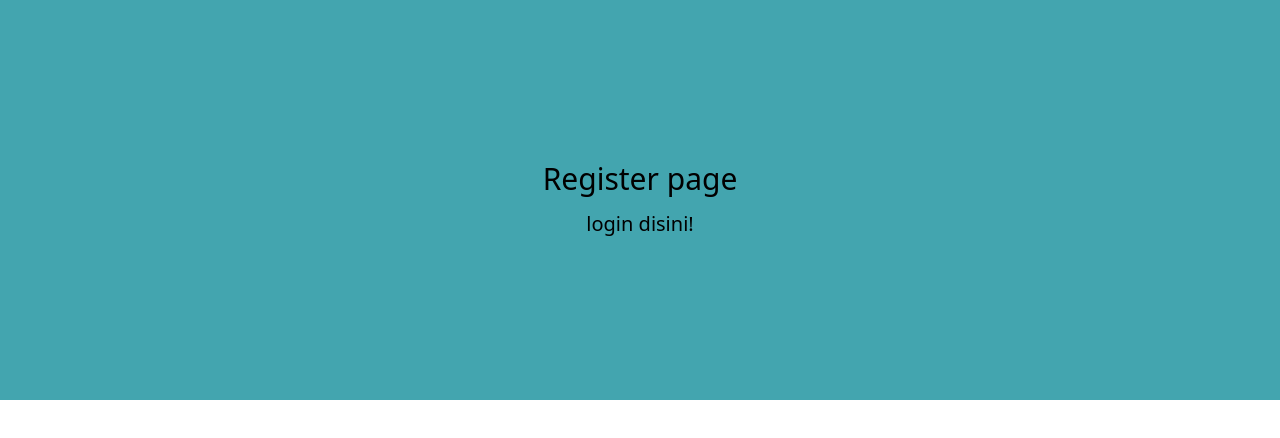
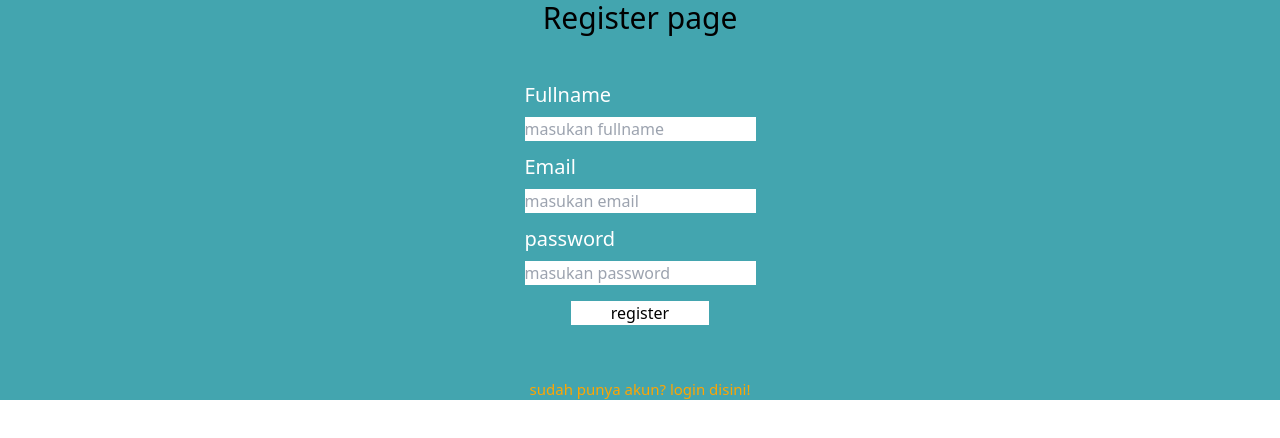
Before and after one commit to Bagza08/my-next-page, a Next.js app: page /auth/register in a window 1280 px wide. Shown: the top 438 px of the page. Built offline with nearby package versions, Linux system fonts and the light colour scheme.

Commit message:
14. auth register

```diff
--- a/package.json
+++ b/package.json
@@ -9,6 +9,7 @@
     "lint": "next lint"
   },
   "dependencies": {
+    "bcrypt": "^5.1.1",
     "firebase": "^10.14.1",
     "next": "14.2.15",
     "next-auth": "^4.24.10",
@@ -17,6 +18,7 @@
     "swr": "^2.2.5"
   },
   "devDependencies": {
+    "@types/bcrypt": "^5.0.2",
     "@types/node": "^20",
     "@types/react": "^18",
     "@types/react-dom": "^18",
--- a/src/lib/firebase/service.ts
+++ b/src/lib/firebase/service.ts
@@ -1,11 +1,15 @@
 import {
+  addDoc,
   collection,
   doc,
   getDoc,
   getDocs,
   getFirestore,
+  query,
+  where,
 } from "firebase/firestore";
 import app from "./init";
+import bcyrp from "bcrypt";
 
 const firestore = getFirestore(app);
 
@@ -28,3 +32,34 @@ export const retrieveDataById = async (collectionName: string, id: string) => {
 
   return data;
 };
+
+export const signUp = async (
+  userdata: {
+    email: string;
+    fullname: string;
+    password: string;
+    role?: string;
+  },
+  callback: (arg0: boolean, arg1: string) => void
+) => {
+  const q = query(
+    collection(firestore, "users"),
+    where("email", "==", userdata.email)
+  );
+
+  const snapshot = await getDocs(q);
+  const data = snapshot.docs.map((doc) => ({
+    id: doc.id,
+    ...doc.data(),
+  }));
+
+  if (data.length > 0) {
+    callback(false, "Email already exist");
+  } else {
+    userdata.password = await bcyrp.hash(userdata.password, 10);
+    userdata.role = "member";
+    await addDoc(collection(firestore, "users"), userdata).then(() => {
+      callback(true, "register success");
+    }).catch((err) => callback(false, err.message));
+  }
+};
--- /dev/null
+++ b/src/pages/api/register.ts
@@ -0,0 +1,25 @@
+// Next.js API route support: https://nextjs.org/docs/api-routes/introduction
+import { signUp } from "@/lib/firebase/service";
+import type { NextApiRequest, NextApiResponse } from "next";
+
+type Data = {
+  status: boolean;
+  message: string;
+};
+
+export default async function handler(
+  req: NextApiRequest,
+  res: NextApiResponse<Data>
+) {
+  if (req.method === "POST") {
+    await signUp(req.body, (status: boolean, message: string) => {
+      if (status) {
+        res.status(200).json({ status, message });
+      } else {
+        res.status(400).json({ status, message });
+      }
+    });
+  }else{
+    res.status(405).json({ status: false, message: "Method not allowed" })
+  }
+}
--- a/src/views/auth/register/index.tsx
+++ b/src/views/auth/register/index.tsx
@@ -1,17 +1,95 @@
 import { useRouter } from "next/router";
 import style from "./Register.module.scss";
+import { useState } from "react";
 
 function RegisterPage() {
+  const [loading, setLoading] = useState(false);
+  const [error, setError] = useState("");
+
   const router = useRouter();
   const handlelogin = () => {
     router.push("/auth/login");
   };
 
+  const handleSubmit = async (event: any) => {
+    event.preventDefault();
+
+    const data = {
+      email: event.target.email.value,
+      fullname: event.target.fullname.value,
+      password: event.target.password.value,
+    };
+
+    const result = await fetch("/api/register", {
+      method: "POST",
+      headers: {
+        "Content-Type": "application/json",
+      },
+      body: JSON.stringify(data),
+    });
+
+    if (result.status === 200) {
+      event.target.reset();
+      setLoading(false);
+      router.push("/auth/login");
+    } else {
+      setLoading(false);
+      setError(result.status === 400 ? "Email already exist" : "");
+    }
+  };
+
   return (
     <div className={style.container}>
       <div className="text-3xl mb-3">Register page</div>
-      <p onClick={handlelogin} style={{ cursor: "pointer", fontSize: "20px" }}>
-        login disini!
+      <div className={style.error}>{error}</div>
+      <form onSubmit={handleSubmit} className={style.container}>
+        <div className="flex flex-col mb-3">
+          <label htmlFor="fullname" className="text-xl text-white mb-2">
+            Fullname
+          </label>
+          <input
+            type="text"
+            name="fullname"
+            id="fullname"
+            placeholder="masukan fullname"
+          />
+        </div>
+        <div className="flex flex-col mb-3">
+          <label htmlFor="email" className="text-xl text-white mb-2">
+            Email
+          </label>
+          <input
+            type="email"
+            name="email"
+            id="email"
+            placeholder="masukan email"
+          />
+        </div>
+        <div className="flex flex-col mb-3">
+          <label htmlFor="password" className="text-xl text-white mb-2">
+            password
+          </label>
+          <input
+            type="password"
+            name="password"
+            id="password"
+            placeholder="masukan password"
+          />
+        </div>
+        <button type="submit" className="bg-white text-black px-10 mt-1" disabled={loading}>
+          {loading ? "loading..." : "register"}
+        </button>
+      </form>
+      <p
+        onClick={handlelogin}
+        style={{
+          cursor: "pointer",
+          fontSize: "15px",
+          marginTop: "20px",
+          color: "orange",
+        }}
+      >
+        sudah punya akun? login disini!
       </p>
     </div>
   );
```
Also changed, not shown: 1 other file (tests, documents, lock files or other folders).
